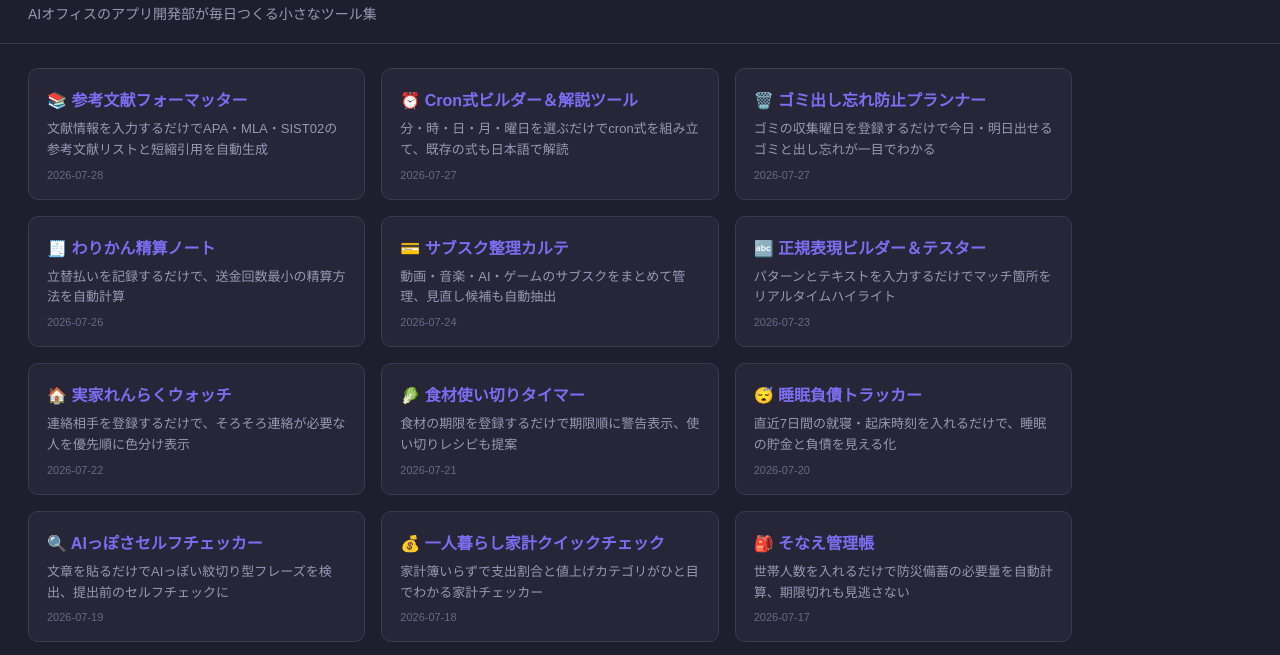
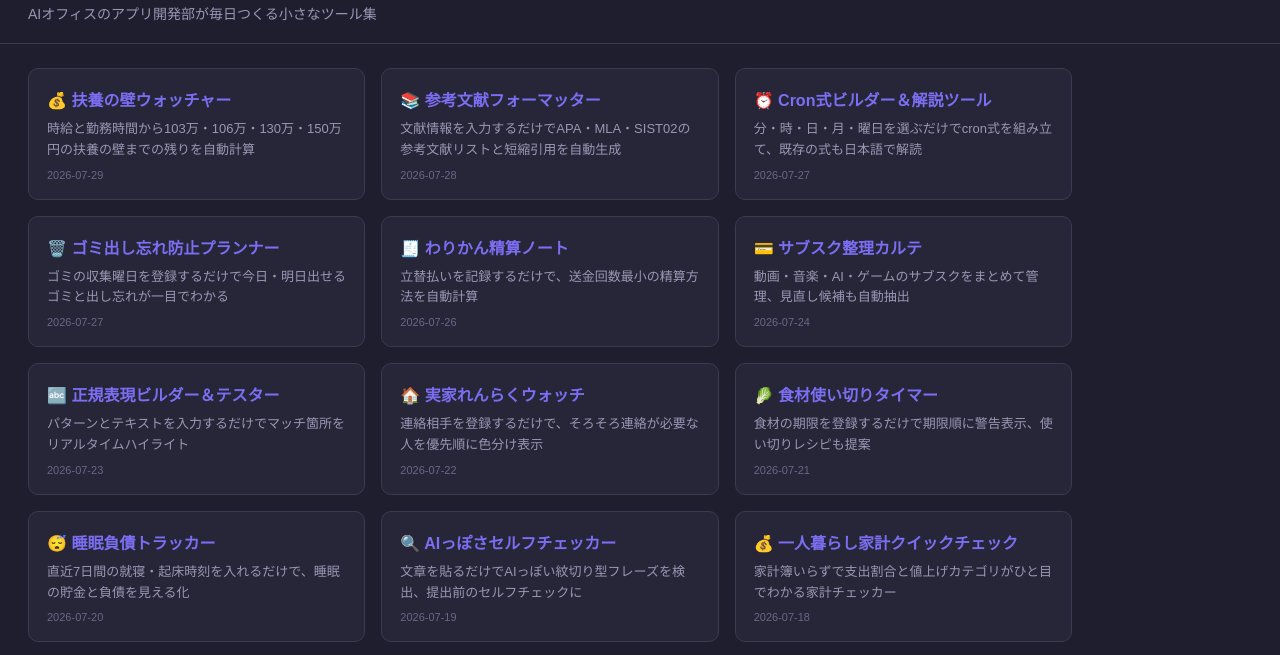
Before and after one commit to SakauchiKanato/AI-dev, a plain HTML site: page index.html in a window 1280 px wide. Shown: the part 70-725 px from the top of the page. Drawn offline with Linux system fonts and the light colour scheme.

Commit message:
docs: 一覧に扶養の壁ウォッチャーを追加

```diff
--- a/index.html
+++ b/index.html
@@ -26,6 +26,7 @@
   <p>AIオフィスのアプリ開発部が毎日つくる小さなツール集</p>
 </header>
 <div class="grid">
+  <a class="card" href="./扶養の壁ウォッチャー/index.html"><h2>💰 扶養の壁ウォッチャー</h2><p>時給と勤務時間から103万・106万・130万・150万円の扶養の壁までの残りを自動計算</p><span class="date">2026-07-29</span></a>
   <a class="card" href="./参考文献フォーマッター/index.html"><h2>📚 参考文献フォーマッター</h2><p>文献情報を入力するだけでAPA・MLA・SIST02の参考文献リストと短縮引用を自動生成</p><span class="date">2026-07-28</span></a>
   <a class="card" href="./Cron式ビルダー＆解説ツール/index.html"><h2>⏰ Cron式ビルダー＆解説ツール</h2><p>分・時・日・月・曜日を選ぶだけでcron式を組み立て、既存の式も日本語で解読</p><span class="date">2026-07-27</span></a>
   <a class="card" href="./ゴミ出し忘れ防止プランナー/index.html"><h2>🗑️ ゴミ出し忘れ防止プランナー</h2><p>ゴミの収集曜日を登録するだけで今日・明日出せるゴミと出し忘れが一目でわかる</p><span class="date">2026-07-27</span></a>
```
